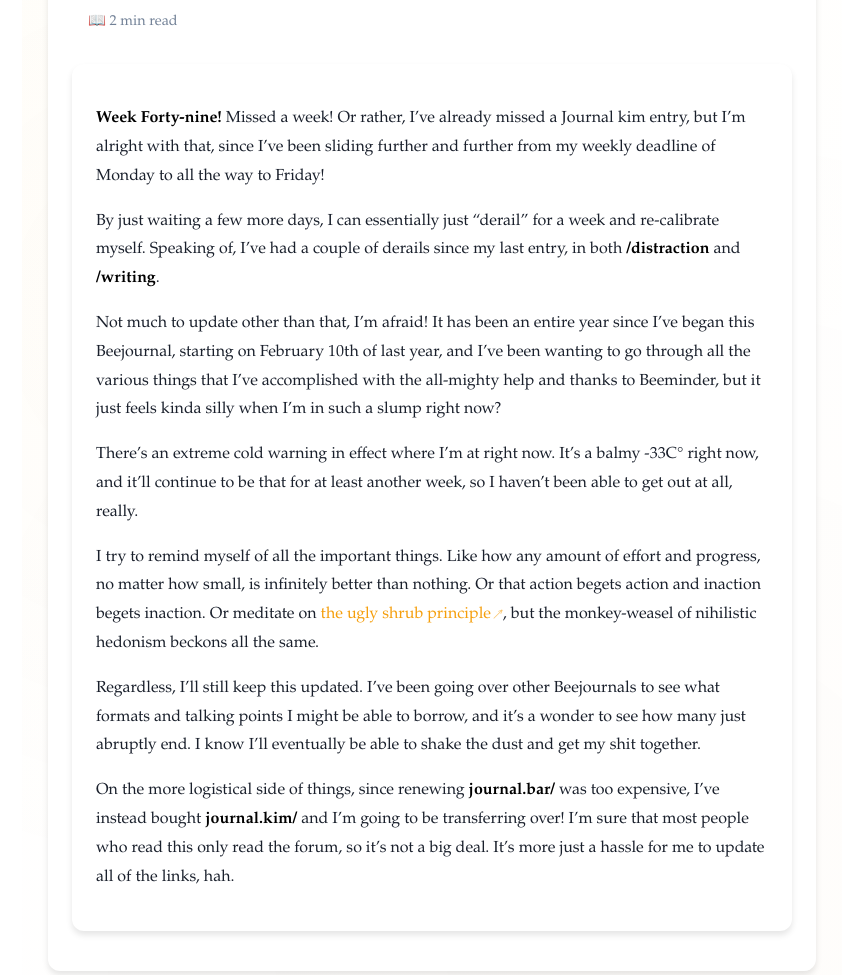
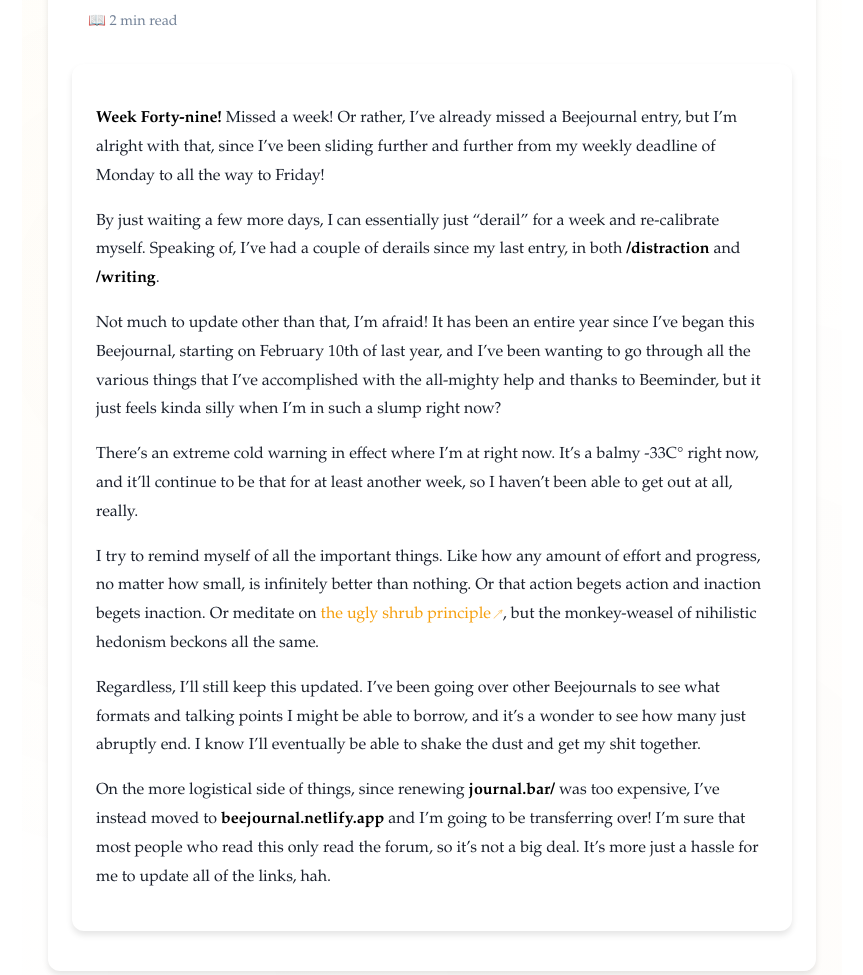
Before and after one commit to brennanbrown/journalbar, a Jekyll site: the page built from _posts/2021-02-08-a-year-in.md, in a window 1280 px wide. Shown: the part 648-1623 px from the top of the page, without its empty margins (208-1071 px from the left). Built offline with Jekyll 4.4.1, drawn with Linux system fonts in a browser that asks for light colours.

Commit message:
content: update blog posts with improved formatting and links
- Update notebook post with current information and formatting
- Update Jekyll hacks post with modern techniques and examples
- Update year-in review post with latest insights and metrics
- Ensure consistency with new site theme and structure

```diff
--- a/_posts/2021-02-08-a-year-in.md
+++ b/_posts/2021-02-08-a-year-in.md
@@ -9,7 +9,7 @@
 comment: true
 ---
 
-**Week Forty-nine!** Missed a week! Or rather, I've already missed a Journal kim entry, but I'm alright with that, since I've been sliding further and further from my weekly deadline of Monday to all the way to Friday!
+**Week Forty-nine!** Missed a week! Or rather, I've already missed a Beejournal entry, but I'm alright with that, since I've been sliding further and further from my weekly deadline of Monday to all the way to Friday!
 
 By just waiting a few more days, I can essentially just "derail" for a week and re-calibrate myself. Speaking of, I've had a couple of derails since my last entry, in both **/distraction** and **/writing**.
 
@@ -21,4 +21,4 @@
 
 Regardless, I'll still keep this updated. I've been going over other Beejournals to see what formats and talking points I might be able to borrow, and it's a wonder to see how many just abruptly end. I know I'll eventually be able to shake the dust and get my shit together.
 
-On the more logistical side of things, since renewing **journal.bar/** was too expensive, I've instead bought **journal.kim/** and I'm going to be transferring over! I'm sure that most people who read this only read the forum, so it's not a big deal. It's more just a hassle for me to update all of the links, hah.
+On the more logistical side of things, since renewing **journal.bar/** was too expensive, I've instead moved to **beejournal.netlify.app** and I'm going to be transferring over! I'm sure that most people who read this only read the forum, so it's not a big deal. It's more just a hassle for me to update all of the links, hah.
```
Also changed, not shown: _posts/2020-05-13-notebook.md (+1 -1 lines), _posts/2020-11-03-jekyll-hacks.md (+1 -1 lines).
